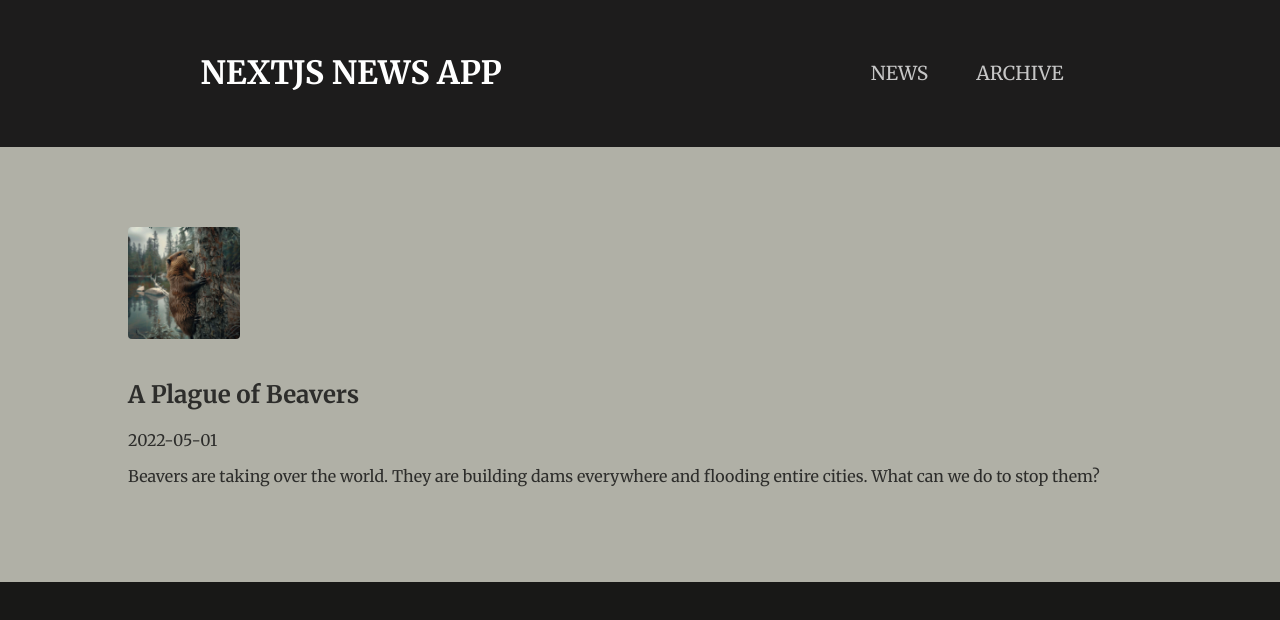
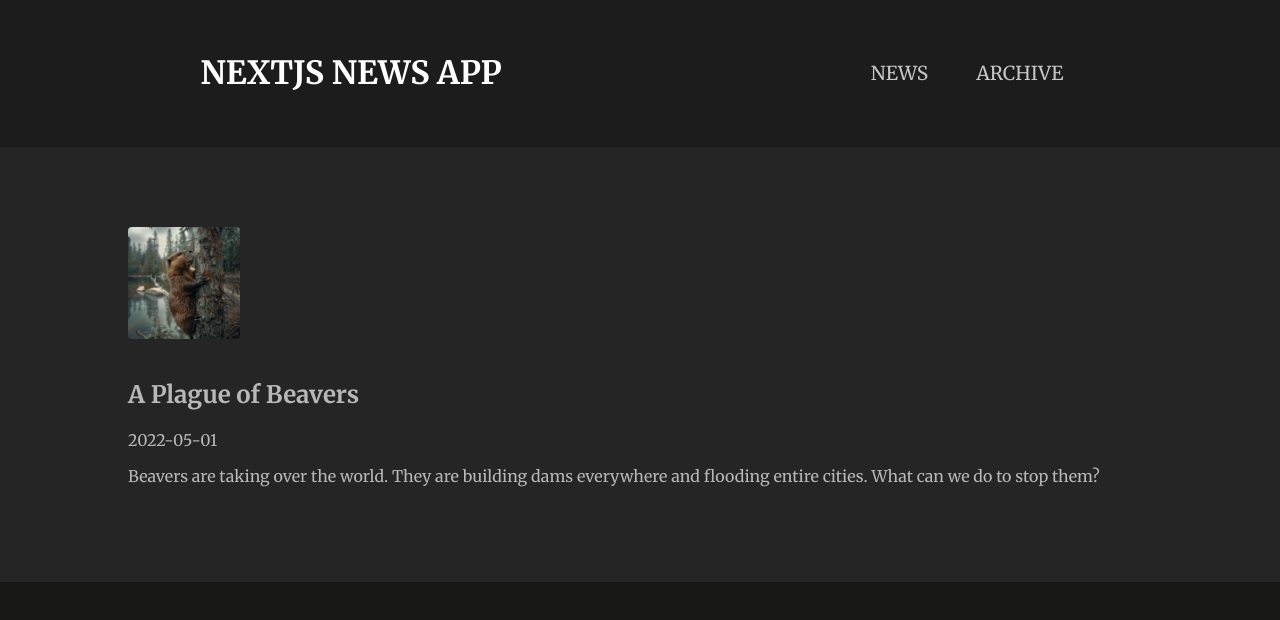
Before and after one commit to daniel-avzaradel/next-js14-full-course, a Next.js app in the folder 01-starting-project/: page /news/beaver-plague in a window 1280 px wide. Shown: the top 620 px of the page. Built offline with nearby package versions, Linux system fonts and the light colour scheme.

Commit message:
fixing styles

```diff
--- a/01-starting-project/app/components/news-list.jsx
+++ b/01-starting-project/app/components/news-list.jsx
@@ -1,11 +1,10 @@
-import { DUMMY_NEWS } from '@/dummy-news';
 import Link from 'next/link';
 import React from 'react'
 
-const NewsList = ({ newsItem }) => {
+const NewsList = ({ news }) => {
   return (
     <ul className="news-list">
-        {DUMMY_NEWS.map((newsItem) => {
+        {news.map((newsItem) => {
           return (
             <li key={newsItem.id}>
               <Link href={`/news/${newsItem.slug}`}>
--- a/01-starting-project/app/globals.css
+++ b/01-starting-project/app/globals.css
@@ -152,8 +152,8 @@ main {
 .news-article {
   padding: 5rem 10dvw;
   user-select: none;
-  background-color: #b0b0a6;
-  color: #2d2d2b;
+  background-color: #252525;
+  color: #b8b8b8;
 }
 
 .news-article img {
```
Also changed, not shown: 01-starting-project/app/archive/@archive/[year]/page.jsx (+6 -4 lines).
